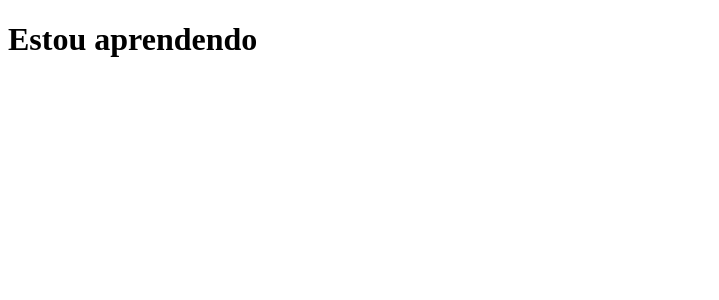
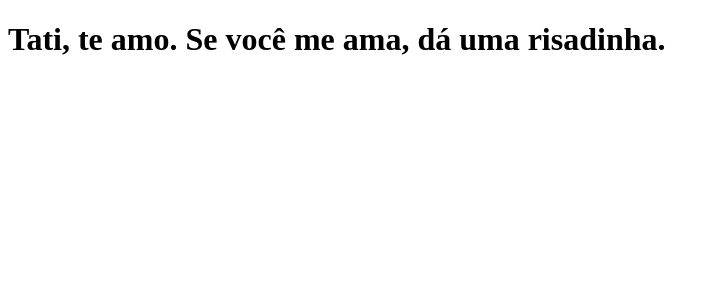
Before and after one commit to Geanderson-Ferreira/clone-tabnews, a Next.js app: page / in a window 1280 px wide. Shown: the top 300 px of the page, without its empty margins (0-719 px from the left). Built offline with nearby package versions, Linux system fonts and the light colour scheme.

Commit message:
mudando frase

```diff
--- a/pages/index.js
+++ b/pages/index.js
@@ -1,5 +1,5 @@
 function Home() {
-    return <h1>Estou aprendendo</h1>
+    return <h1>Tati, te amo. Se você me ama, dá uma risadinha.</h1>
 }
 
 export default Home;
```
